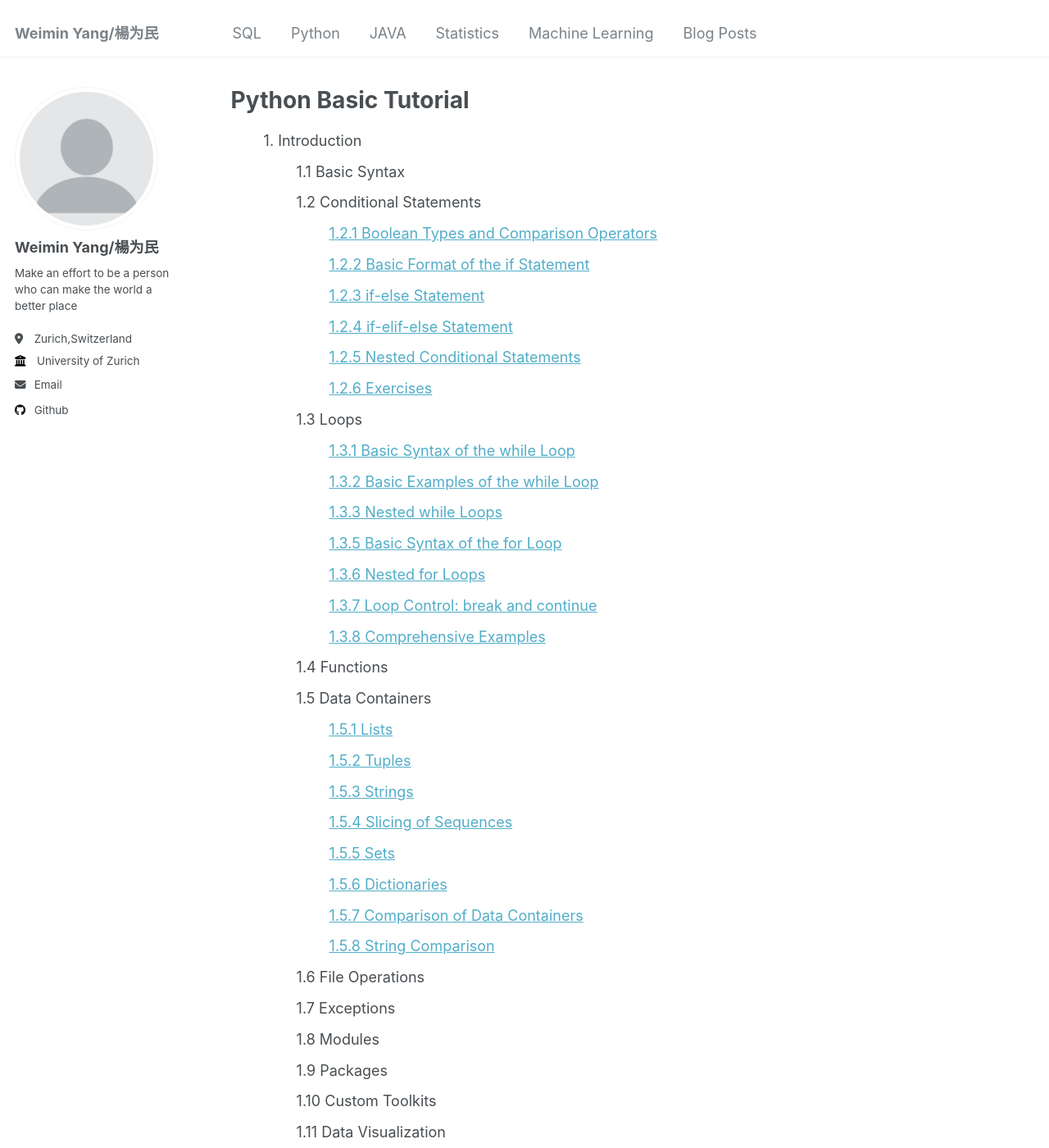
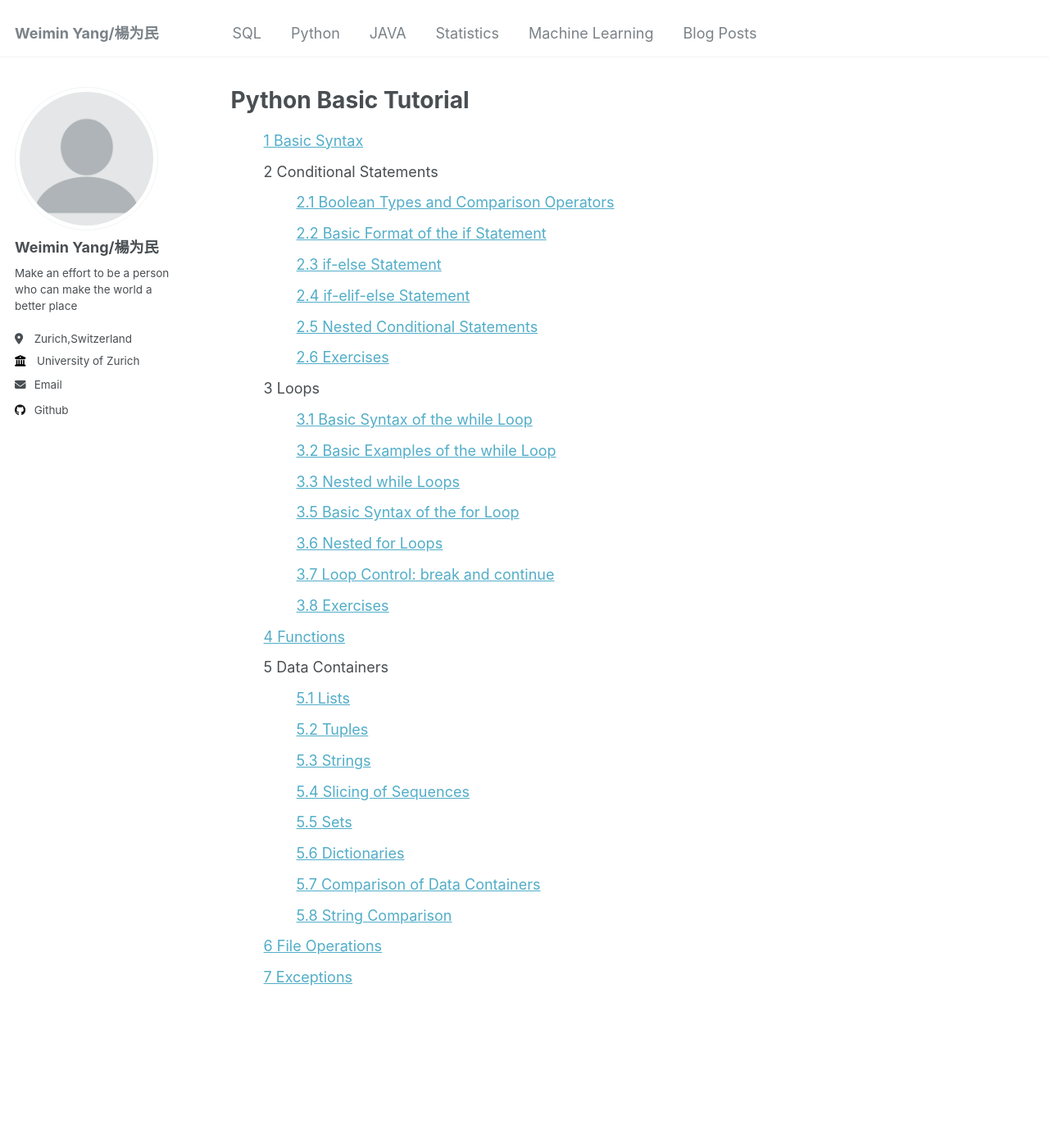
Before and after one commit to weimin3/weimin3.github-io, a Jekyll site: the page built from _pages/Python.html, in a window 1280 px wide and 1400 px high. Shown: the whole window at 82% size. Built offline with Jekyll 4.4.1, drawn with Linux system fonts in a browser that asks for light colours; some of the changed text lies outside the part shown.

Commit message:
Update Python.html

```diff
--- a/_pages/Python.html
+++ b/_pages/Python.html
@@ -8,52 +8,38 @@
 <h1>Python Basic Tutorial</h1>
 
 <ul style="list-style-type:none;">
-  <li>1. Introduction</li>
+  <li><a href="{{ site.baseurl }}/Python/basic-syntax/">1 Basic Syntax</a></li>
+  <li>2 Conditional Statements</li>
   <ul style="list-style-type:none;">
-    <li>1.1 Basic Syntax</li>
-    <li>1.2 Conditional Statements</li>
-    <ul style="list-style-type:none;">
-      <li><a href="{{ site.baseurl }}/Python/boolean-operators/">1.2.1 Boolean Types and Comparison Operators</a></li>
-      <li><a href="{{ site.baseurl }}/Python/if-basic/">1.2.2 Basic Format of the if Statement</a></li>
-      <li><a href="{{ site.baseurl }}/Python/if-else/">1.2.3 if-else Statement</a></li>
-      <li><a href="{{ site.baseurl }}/Python/if-elif-else/">1.2.4 if-elif-else Statement</a></li>
-      <li><a href="{{ site.baseurl }}/Python/nested-if/">1.2.5 Nested Conditional Statements</a></li>
-      <li><a href="{{ site.baseurl }}/Python/if-exercises/">1.2.6 Exercises</a></li>
-    </ul>
-    <li>1.3 Loops</li>
-    <ul style="list-style-type:none;">
-      <li><a href="{{ site.baseurl }}/Python/while-syntax/">1.3.1 Basic Syntax of the while Loop</a></li>
-      <li><a href="{{ site.baseurl }}/Python/while-examples/">1.3.2 Basic Examples of the while Loop</a></li>
-      <li><a href="{{ site.baseurl }}/Python/while-nested/">1.3.3 Nested while Loops</a></li>
-      <li><a href="{{ site.baseurl }}/Python/for-syntax/">1.3.5 Basic Syntax of the for Loop</a></li>
-      <li><a href="{{ site.baseurl }}/Python/for-nested/">1.3.6 Nested for Loops</a></li>
-      <li><a href="{{ site.baseurl }}/Python/loops-break-continue/">1.3.7 Loop Control: break and continue</a></li>
-      <li><a href="{{ site.baseurl }}/Python/loops-examples/">1.3.8 Comprehensive Examples</a></li>
-    </ul>
-    <li>1.4 Functions</li>
-    <li>1.5 Data Containers</li>
-    <ul style="list-style-type:none;">
-      <li><a href="{{ site.baseurl }}/Python/lists/">1.5.1 Lists</a></li>
-      <li><a href="{{ site.baseurl }}/Python/tuples/">1.5.2 Tuples</a></li>
-      <li><a href="{{ site.baseurl }}/Python/strings/">1.5.3 Strings</a></li>
-      <li><a href="{{ site.baseurl }}/Python/slices/">1.5.4 Slicing of Sequences</a></li>
-      <li><a href="{{ site.baseurl }}/Python/sets/">1.5.5 Sets</a></li>
-      <li><a href="{{ site.baseurl }}/Python/dictionaries/">1.5.6 Dictionaries</a></li>
-      <li><a href="{{ site.baseurl }}/Python/container-comparison/">1.5.7 Comparison of Data Containers</a></li>
-      <li><a href="{{ site.baseurl }}/Python/string-comparison/">1.5.8 String Comparison</a></li>
-    </ul>
-    <li>1.6 File Operations</li>
-    <li>1.7 Exceptions</li>
-    <li>1.8 Modules</li>
-    <li>1.9 Packages</li>
-    <li>1.10 Custom Toolkits</li>
-    <li>1.11 Data Visualization</li>
-    <ul style="list-style-type:none;">
-      <li><a href="{{ site.baseurl }}/Python/line-chart/">1.11.1 Line Charts</a></li>
-    </ul>
-    <li>1.12 Object-Oriented Programming (OOP)</li>
-    <ul style="list-style-type:none;">
-      <li><a href="{{ site.baseurl }}/Python/intro-to-oop/">1.12.1 Introduction to Objects</a></li>
-    </ul>
+    <li><a href="{{ site.baseurl }}/Python/boolean-operators/">2.1 Boolean Types and Comparison Operators</a></li>
+    <li><a href="{{ site.baseurl }}/Python/if-basic/">2.2 Basic Format of the if Statement</a></li>
+    <li><a href="{{ site.baseurl }}/Python/if-else/">2.3 if-else Statement</a></li>
+    <li><a href="{{ site.baseurl }}/Python/if-elif-else/">2.4 if-elif-else Statement</a></li>
+    <li><a href="{{ site.baseurl }}/Python/nested-if/">2.5 Nested Conditional Statements</a></li>
+    <li><a href="{{ site.baseurl }}/Python/if-exercises/">2.6 Exercises</a></li>
   </ul>
+  <li>3 Loops</li>
+  <ul style="list-style-type:none;">
+    <li><a href="{{ site.baseurl }}/Python/while-syntax/">3.1 Basic Syntax of the while Loop</a></li>
+    <li><a href="{{ site.baseurl }}/Python/while-examples/">3.2 Basic Examples of the while Loop</a></li>
+    <li><a href="{{ site.baseurl }}/Python/while-nested/">3.3 Nested while Loops</a></li>
+    <li><a href="{{ site.baseurl }}/Python/for-syntax/">3.5 Basic Syntax of the for Loop</a></li>
+    <li><a href="{{ site.baseurl }}/Python/for-nested/">3.6 Nested for Loops</a></li>
+    <li><a href="{{ site.baseurl }}/Python/loops-break-continue/">3.7 Loop Control: break and continue</a></li>
+    <li><a href="{{ site.baseurl }}/Python/loops-examples/">3.8 Exercises</a></li>
+  </ul>
+  <li><a href="{{ site.baseurl }}/Python/functions/">4 Functions</a></li>
+  <li>5 Data Containers</li>
+  <ul style="list-style-type:none;">
+    <li><a href="{{ site.baseurl }}/Python/lists/">5.1 Lists</a></li>
+    <li><a href="{{ site.baseurl }}/Python/tuples/">5.2 Tuples</a></li>
+    <li><a href="{{ site.baseurl }}/Python/strings/">5.3 Strings</a></li>
+    <li><a href="{{ site.baseurl }}/Python/slices/">5.4 Slicing of Sequences</a></li>
+    <li><a href="{{ site.baseurl }}/Python/sets/">5.5 Sets</a></li>
+    <li><a href="{{ site.baseurl }}/Python/dictionaries/">5.6 Dictionaries</a></li>
+    <li><a href="{{ site.baseurl }}/Python/container-comparison/">5.7 Comparison of Data Containers</a></li>
+    <li><a href="{{ site.baseurl }}/Python/string-comparison/">5.8 String Comparison</a></li>
+  </ul>
+  <li><a href="{{ site.baseurl }}/Python/file-operations/">6 File Operations</a></li>
+  <li><a href="{{ site.baseurl }}/Python/exceptions/">7 Exceptions</a></li>
 </ul>
```
